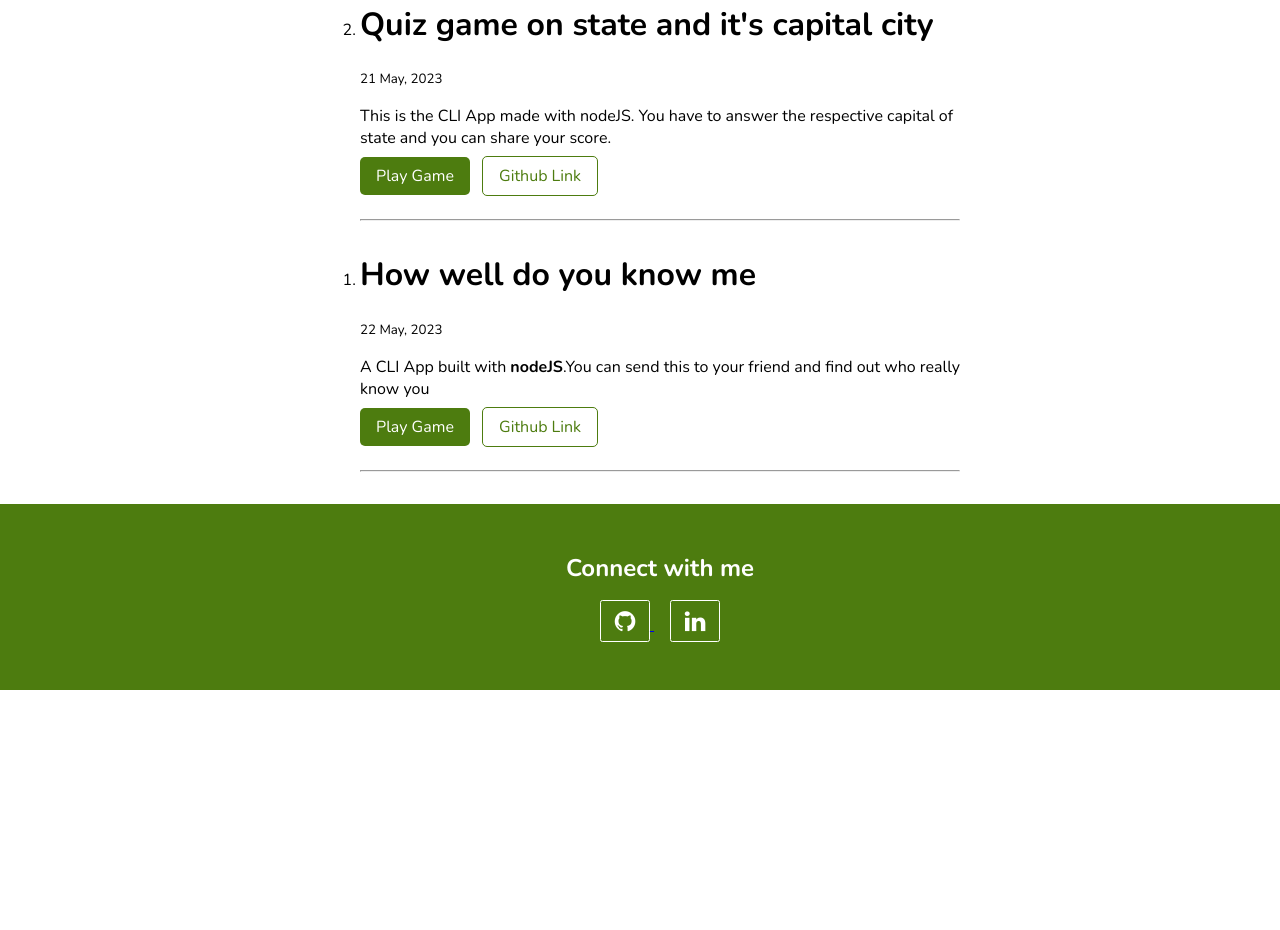
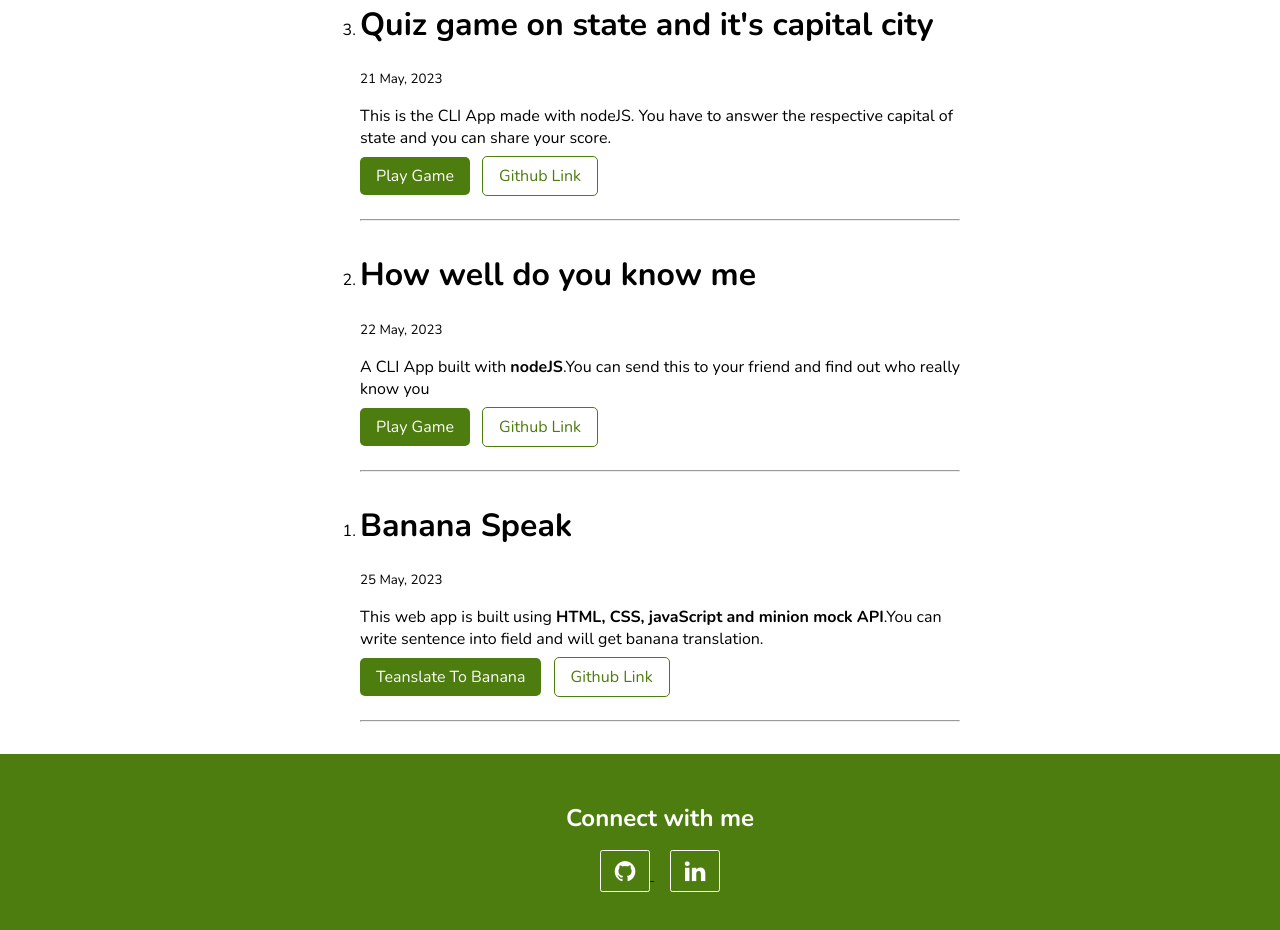
Before and after one commit to sonalikokalki/sonali-kokalki-portfolio, a plain HTML site: page project.html in a window 1280 px wide. Shown: the part 543-1473 px from the top of the page. Before the commit the page ends 1233 px from the top, so only its background shows below. Drawn offline with nearby package versions, Linux system fonts and the light colour scheme.

Commit message:
Feat: added banana speak into project

```diff
--- a/project.html
+++ b/project.html
@@ -86,6 +86,19 @@
         </li>
         <hr />
       </div>
+      <div class="container container-center">
+        <li>
+          <h1>Banana Speak</h1>
+          <small>25 May, 2023</small>
+          <p>
+            This web app is built using <b>HTML, CSS, javaScript and minion mock API</b>.You can write sentence into field and will get banana translation.
+          </p>
+          <a href="https://banana-speak-by-sonali.netlify.app/" class="link link-primary" target="_blank">
+            Teanslate To banana</a>
+          <a href="https://github.com/sonalikokalki/Talking-Banana" class="link link-secondry" target="_blank"> github link</a>
+        </li>
+        <hr />
+      </div>
     </ol>
     <!-- Footer -->
     <footer class="footer">
```
